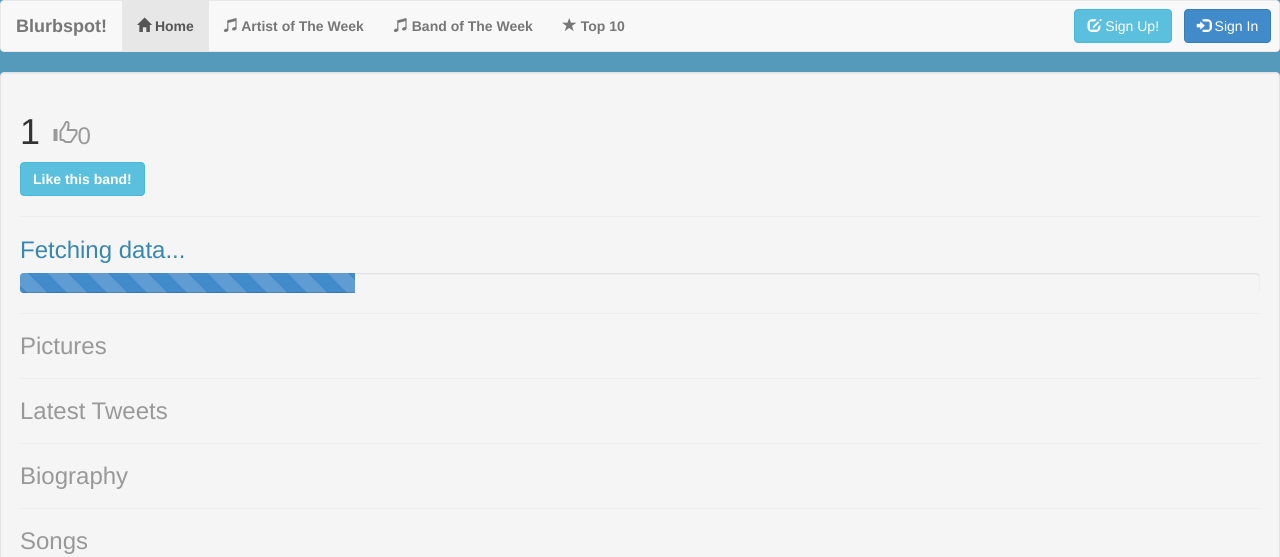
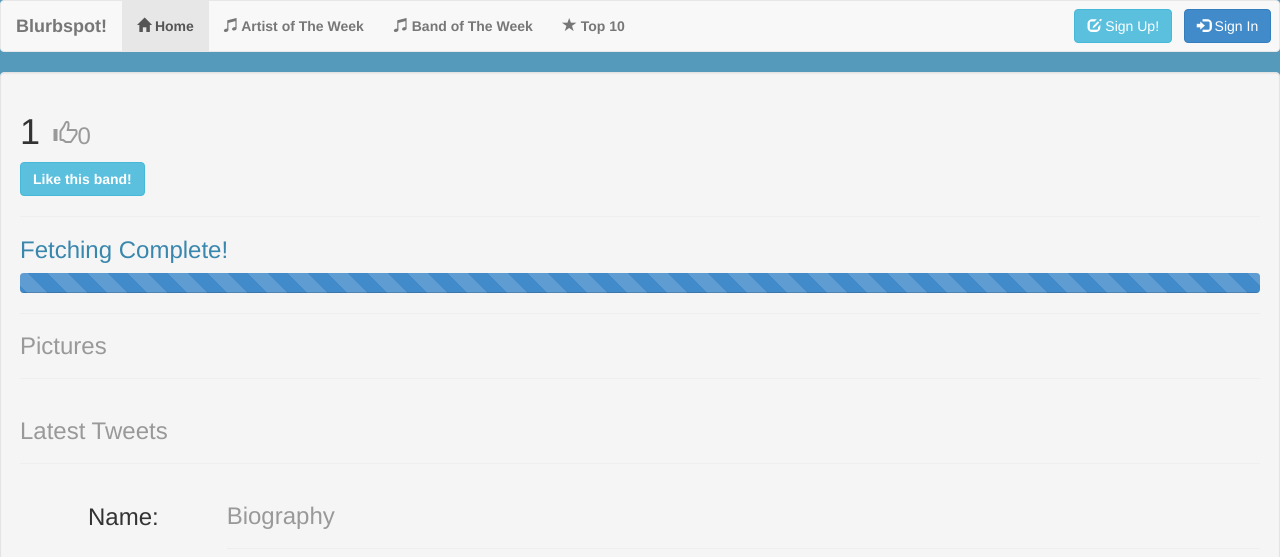
Before and after one commit to bread-tan/Blurbspot, a PHP site: page /search.php?q=1 in a window 1280 px wide. Shown: the top 557 px of the page. Run offline with PHP 8.4, Linux system fonts and the light colour scheme; data that the repository does not hold is empty.

Commit message:
Fixed comment bug in previous commit
Signed-off-by: Archit Shukla <architshukla2@gmail.com>

```diff
--- a/search.php
+++ b/search.php
@@ -24,33 +24,33 @@
     <script>
       function crawlForData()
       {
-      //   $.post("crawlForPics.php", { q: <?php echo '"'.$bandname.'"'; ?> })
-      // .done(function(data)
-      // {
-      //   document.getElementById('picsDiv').innerHTML = data;
-      //   var width = document.getElementById('crawlProgressBar').style.width;
-      //   width = parseInt(width) + 325;
-      //   if(width >= 99)
-      //   {
-      //     width = 100;
-      //     document.getElementById('crawlProgressText').innerHTML="Fetching Complete!";
-      //   }
-      //   document.getElementById('crawlProgressBar').style.width=width+"%";
-      // });
+        $.post("crawlForPics.php", { q: <?php echo '"'.$bandname.'"'; ?> })
+      .done(function(data)
+      {
+        document.getElementById('picsDiv').innerHTML = data;
+        var width = document.getElementById('crawlProgressBar').style.width;
+        width = parseInt(width) + 325;
+        if(width >= 99)
+        {
+          width = 100;
+          document.getElementById('crawlProgressText').innerHTML="Fetching Complete!";
+        }
+        document.getElementById('crawlProgressBar').style.width=width+"%";
+      });
 
-      //   $.post("tweets.php", { screen_name: <?php echo '"'.$bandname.'"'; ?>, count: 10 })
-      // .done(function(data)
-      // {
-      //   document.getElementById('tweetsDiv').innerHTML = data;
-      //   var width = document.getElementById('crawlProgressBar').style.width;
-      //   width = parseInt(width) + 25;
-      //   if(width >= 99)
-      //   {
-      //     width = 100;
-      //     document.getElementById('crawlProgressText').innerHTML="Fetching Complete!";
-      //   }
-      //   document.getElementById('crawlProgressBar').style.width=width+"%";
-      // });
+        $.post("tweets.php", { screen_name: <?php echo '"'.$bandname.'"'; ?>, count: 10 })
+      .done(function(data)
+      {
+        document.getElementById('tweetsDiv').innerHTML = data;
+        var width = document.getElementById('crawlProgressBar').style.width;
+        width = parseInt(width) + 25;
+        if(width >= 99)
+        {
+          width = 100;
+          document.getElementById('crawlProgressText').innerHTML="Fetching Complete!";
+        }
+        document.getElementById('crawlProgressBar').style.width=width+"%";
+      });
 
         $.post("crawlForBio.php", { q: <?php echo '"'.$bandname.'"'; ?> })
       .done(function(data)
@@ -66,19 +66,19 @@
         document.getElementById('crawlProgressBar').style.width=width+"%";
       });
 
-      // $.post("crawlForSongs.php", { q: <?php echo '"'.$bandname.'"'; ?> })
-      // .done(function(data)
-      // {
-      //   document.getElementById('songsDiv').innerHTML = data;
-      //   var width = document.getElementById('crawlProgressBar').style.width;
-      //   width = parseInt(width) + 25;
-      //   if(width >= 99)
-      //   {
-      //     width = 100;
-      //     document.getElementById('crawlProgressText').innerHTML="Fetching Complete!";
-      //   }
-      //   document.getElementById('crawlProgressBar').style.width=width+"%";
-      // });
+      $.post("crawlForSongs.php", { q: <?php echo '"'.$bandname.'"'; ?> })
+      .done(function(data)
+      {
+        document.getElementById('songsDiv').innerHTML = data;
+        var width = document.getElementById('crawlProgressBar').style.width;
+        width = parseInt(width) + 25;
+        if(width >= 99)
+        {
+          width = 100;
+          document.getElementById('crawlProgressText').innerHTML="Fetching Complete!";
+        }
+        document.getElementById('crawlProgressBar').style.width=width+"%";
+      });
 
       }
 
```
